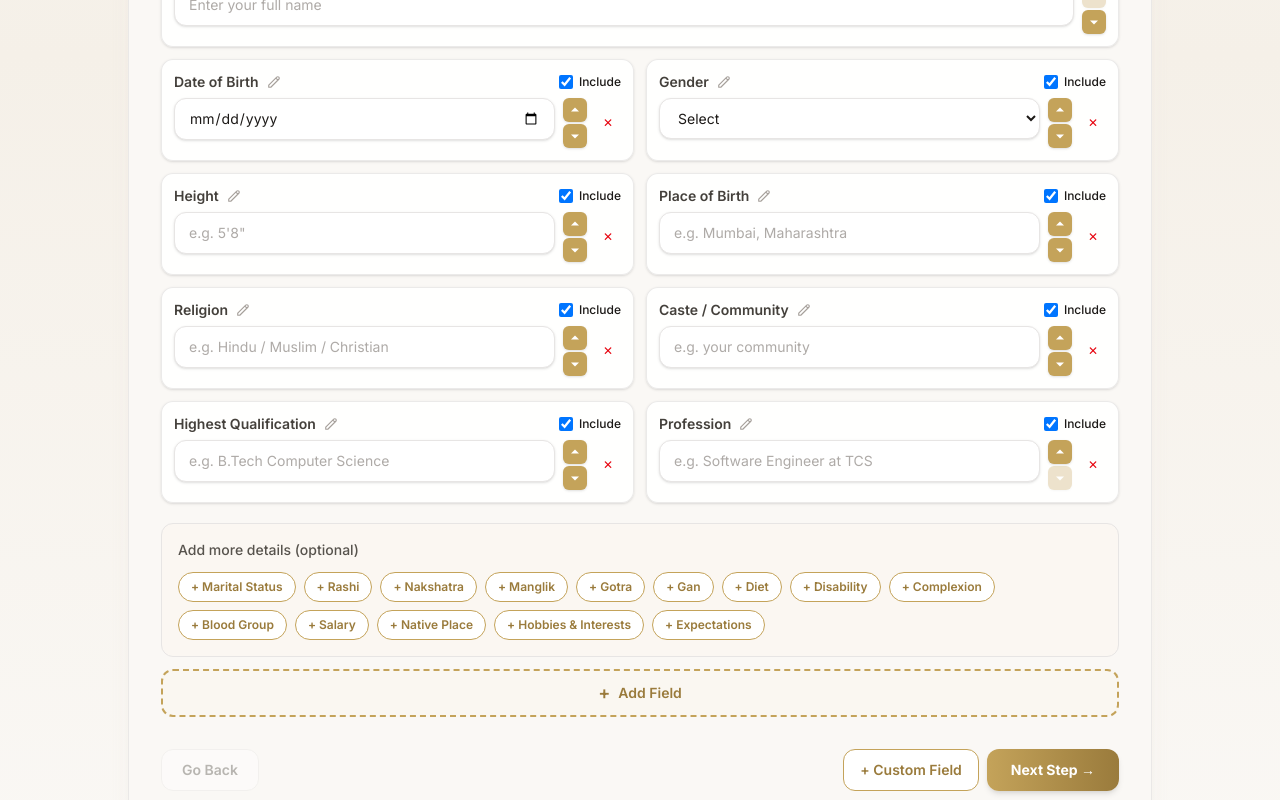
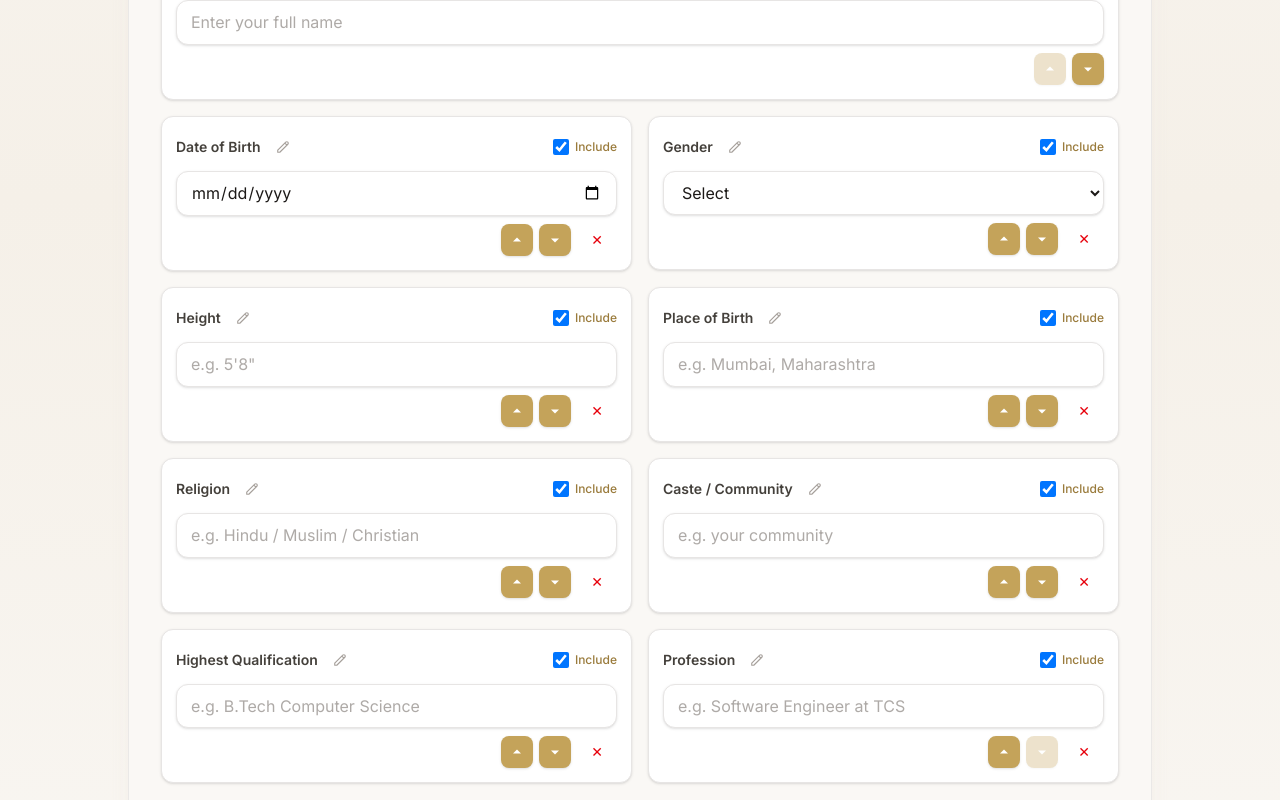
Before and after one commit to Dhaval250/bio-data-website, a Next.js app: page / in a window 1280 px wide. Shown: the part 1380-2180 px from the top of the page. Built offline with nearby package versions, Linux system fonts and the light colour scheme.

Commit message:
responsive

```diff
--- a/src/app/globals.css
+++ b/src/app/globals.css
@@ -79,6 +79,24 @@
   html { scroll-behavior: auto; }
 }
 
+
+/* Mobile / Lighthouse */
+img, video, svg {
+  max-width: 100%;
+  height: auto;
+}
+button, a, [role="button"] {
+  -webkit-tap-highlight-color: transparent;
+}
+input, select, textarea {
+  font-size: 16px; /* prevent iOS zoom */
+}
+@media (min-width: 640px) {
+  input, select, textarea {
+    font-size: inherit;
+  }
+}
+
 @media print {
   @page { size: A4 portrait; margin: 0; }
   html, body {
--- a/src/app/layout.tsx
+++ b/src/app/layout.tsx
@@ -37,7 +37,9 @@
 export const viewport: Viewport = {
   width: "device-width",
   initialScale: 1,
+  maximumScale: 5,
   themeColor: "#c4a35a",
+  viewportFit: "cover",
 };
 
 export default function RootLayout({
--- a/src/app/page.tsx
+++ b/src/app/page.tsx
@@ -2,7 +2,7 @@
 import BiodataForm from "@/components/BiodataForm";
 import TemplateGallery from "@/components/TemplateGallery";
 
-const shell = "mx-auto w-full max-w-[1400px] px-4 sm:px-6 lg:px-10";
+const shell = "mx-auto w-full max-w-[1400px] px-3 sm:px-6 lg:px-10";
 
 const HOW_STEPS = [
   {
--- a/src/components/BiodataForm.tsx
+++ b/src/components/BiodataForm.tsx
@@ -51,7 +51,7 @@
 ] as const;
 
 const fieldClass =
-  "w-full rounded-xl border border-[#e7e5e4] bg-white px-3.5 py-2.5 text-sm text-[#1c1917] shadow-sm outline-none transition placeholder:text-[#78716c]/60 focus:border-[#c4a35a] focus:ring-2 focus:ring-[#c4a35a]/25";
+  "w-full min-h-[44px] rounded-xl border border-[#e7e5e4] bg-white px-3.5 py-2.5 text-base text-[#1c1917] shadow-sm outline-none transition placeholder:text-[#78716c]/60 focus:border-[#c4a35a] focus:ring-2 focus:ring-[#c4a35a]/25 sm:text-sm touch-manipulation";
 
 function makeId() {
   return `f-${Date.now()}-${Math.random().toString(36).slice(2, 7)}`;
@@ -191,14 +191,18 @@
     }
   };
 
+  const btnMove =
+    "inline-flex h-10 w-10 shrink-0 items-center justify-center rounded-lg bg-[#c4a35a] text-white shadow-sm transition hover:bg-[#9a7b3c] disabled:opacity-30 touch-manipulation sm:h-8 sm:w-8";
+
   return (
-    <div className="rounded-xl border border-[#e7e5e4]/80 bg-white/90 p-3 shadow-sm">
-      <div className="mb-1.5 flex flex-wrap items-center justify-between gap-2">
+    <div className="rounded-xl border border-[#e7e5e4] bg-white p-3 shadow-sm sm:p-3.5">
+      {/* Label + Include */}
+      <div className="mb-2 flex items-center justify-between gap-2">
         <div className="flex min-w-0 flex-1 items-center gap-1.5">
           {editingLabel ? (
             <input
               autoFocus
-              className="min-w-0 flex-1 rounded-lg border border-[#c4a35a] bg-white px-2 py-1 text-sm font-semibold text-stone-800 outline-none focus:ring-2 focus:ring-[#e7e5e4]"
+              className="min-w-0 flex-1 rounded-lg border border-[#c4a35a] bg-white px-2 py-1.5 text-base font-semibold text-stone-800 outline-none focus:ring-2 focus:ring-[#e7e5e4] sm:text-sm"
               value={field.label}
               onChange={(e) => onChange(field.id, { label: e.target.value })}
               onBlur={() => setEditingLabel(false)}
@@ -206,7 +210,7 @@
             />
           ) : (
             <>
-              <span className="text-sm font-semibold text-stone-700">
+              <span className="truncate text-sm font-semibold text-stone-700">
                 {field.label}
                 {field.required && <span className="text-[#c4a35a]"> *</span>}
               </span>
@@ -214,30 +218,31 @@
                 type="button"
                 title="Edit label"
                 onClick={() => setEditingLabel(true)}
-                className="rounded p-0.5 text-stone-400 hover:bg-[#faf6eb] hover:text-[#c4a35a]"
+                className="inline-flex h-8 w-8 shrink-0 items-center justify-center rounded-md text-stone-400 touch-manipulation hover:bg-[#faf6eb] hover:text-[#c4a35a]"
               >
                 <svg className="h-3.5 w-3.5" fill="none" viewBox="0 0 24 24" stroke="currentColor" strokeWidth={2}>
                   <path strokeLinecap="round" strokeLinejoin="round" d="M15.232 5.232l3.536 3.536m-2.036-5.036a2.5 2.5 0 113.536 3.536L6.5 21.036H3v-3.572L16.732 3.732z" />
                 </svg>
               </button>
               {translating && (
-                <span className="text-[10px] font-medium text-[#1c1917]">…</span>
+                <span className="text-[10px] font-medium text-[#9a7b3c]">…</span>
               )}
             </>
           )}
         </div>
-        <label className="flex shrink-0 cursor-pointer items-center gap-1.5 text-xs font-medium text-[#1c1917]">
+        <label className="flex shrink-0 cursor-pointer items-center gap-1.5 text-xs font-medium text-[#9a7b3c] touch-manipulation">
           <input
             type="checkbox"
             checked={field.include}
             onChange={(e) => onChange(field.id, { include: e.target.checked })}
-            className="h-3.5 w-3.5 rounded border-[#c4a35a] text-[#c4a35a] focus:ring-[#c4a35a]"
+            className="h-4 w-4 rounded border-[#c4a35a] text-[#c4a35a] focus:ring-[#c4a35a]"
           />
-          {includeText}
+          <span className="hidden xs:inline sm:inline">{includeText}</span>
         </label>
       </div>
-      <div className="flex items-stretch gap-2">
-        <div className="min-w-0 flex-1">
+
+      {/* Input — full width, never squeezed by side buttons */}
+      <div className="w-full min-w-0">
         {field.type === "select" ? (
           <select
             className={fieldClass}
@@ -260,7 +265,7 @@
           </select>
         ) : field.type === "textarea" ? (
           <textarea
-              className={cn(fieldClass, "min-h-[72px] resize-y")}
+            className={cn(fieldClass, "min-h-[88px] resize-y")}
             value={field.value}
             onChange={(e) => onChange(field.id, { value: e.target.value })}
             onBlur={() => void tryAutoTranslate()}
@@ -278,13 +283,16 @@
           />
         )}
       </div>
-        <div className="flex flex-col justify-center gap-0.5">
+
+      {/* Actions under input — roomy on mobile, compact on desktop */}
+      <div className="mt-2 flex items-center justify-end gap-1.5">
         <button
           type="button"
           disabled={isFirst}
           onClick={() => onMove(field.id, -1)}
-            className="rounded-md bg-[#c4a35a] p-1 text-white shadow-sm disabled:opacity-30 hover:bg-[#9a7b3c]"
+          className={btnMove}
           title="Move up"
+          aria-label="Move field up"
         >
           <svg className="h-4 w-4" fill="currentColor" viewBox="0 0 20 20">
             <path d="M5 12l5-5 5 5H5z" />
@@ -294,20 +302,21 @@
           type="button"
           disabled={isLast}
           onClick={() => onMove(field.id, 1)}
-            className="rounded-md bg-[#c4a35a] p-1 text-white shadow-sm disabled:opacity-30 hover:bg-[#9a7b3c]"
+          className={btnMove}
           title="Move down"
+          aria-label="Move field down"
         >
           <svg className="h-4 w-4" fill="currentColor" viewBox="0 0 20 20">
             <path d="M5 8l5 5 5-5H5z" />
           </svg>
         </button>
-        </div>
         {onRemove && (
           <button
             type="button"
             onClick={() => onRemove(field.id)}
-            className="self-center rounded-md px-2 py-1 text-xs font-medium text-red-600 hover:bg-red-50"
+            className="inline-flex h-10 min-w-[40px] items-center justify-center rounded-lg px-2 text-sm font-medium text-red-600 touch-manipulation hover:bg-red-50 sm:h-8"
             title="Remove field"
+            aria-label="Remove field"
           >
             ✕
           </button>
@@ -615,7 +624,7 @@
   }, [showPreview, data, buildDataFromFields]);
 
   return (
-    <div className="mx-auto w-full max-w-5xl">
+    <div className="mx-auto w-full max-w-5xl px-0">
       {!showPreview && (
         <div className="mb-6 flex flex-wrap items-center justify-center gap-2 sm:mb-8">
           {STEP_KEYS.map((key, i) => (
@@ -642,7 +651,7 @@
         <div className="overflow-hidden rounded-2xl border border-[#e7e5e4]/80 bg-[#faf8f5] shadow-xl shadow-[#f0ebe3]/40">
           <div className="h-1 bg-gradient-to-r from-[#c4a35a] via-[#c4a35a] to-[#c4a35a]" />
 
-          <div className="p-5 sm:p-8">
+          <div className="p-3 sm:p-6 lg:p-8">
             {step === 0 && (
               <div className="mb-6 space-y-5">
                 {/* Languages */}
@@ -757,10 +766,10 @@
 
               <div
                 className={cn(
-                  "grid gap-3",
+                  "grid gap-3 sm:gap-4",
                   currentSection === "contact"
                     ? "grid-cols-1"
-                    : "grid-cols-1 md:grid-cols-2"
+                    : "grid-cols-1 lg:grid-cols-2"
                 )}
               >
                 {currentFields.map((f, idx) => (
@@ -848,27 +857,27 @@
               <p className="mt-4 rounded-lg bg-red-50 px-3 py-2 text-sm text-red-700">{error}</p>
             )}
 
-            <div className="mt-8 flex flex-wrap items-center justify-between gap-3">
+            <div className="mt-6 flex flex-col gap-2 sm:mt-8 sm:flex-row sm:flex-wrap sm:items-center sm:justify-between sm:gap-3">
               <button
                 type="button"
                 onClick={prev}
                 disabled={step === 0}
-                className="rounded-xl border border-stone-200 bg-white px-5 py-2.5 text-sm font-semibold text-stone-600 disabled:opacity-40 hover:bg-stone-50"
+                className="order-3 min-h-[44px] w-full rounded-xl border border-stone-200 bg-white px-5 py-2.5 text-sm font-semibold text-stone-600 touch-manipulation disabled:opacity-40 hover:bg-stone-50 sm:order-1 sm:w-auto"
               >
                 {t(lang, "goBack")}
               </button>
-              <div className="flex flex-wrap gap-2">
+              <div className="order-1 flex w-full flex-col gap-2 sm:order-2 sm:w-auto sm:flex-row sm:flex-wrap">
                 <button
                   type="button"
                   onClick={() => addField(currentSection)}
-                  className="rounded-xl border border-[#c4a35a] bg-white px-4 py-2.5 text-sm font-semibold text-[#9a7b3c] hover:bg-[#faf6eb]"
+                  className="min-h-[44px] w-full rounded-xl border border-[#c4a35a] bg-white px-4 py-2.5 text-sm font-semibold text-[#9a7b3c] touch-manipulation hover:bg-[#faf6eb] sm:w-auto"
                 >
                   {t(lang, "customField")}
                 </button>
                 <button
                   type="button"
                   onClick={next}
-                  className="rounded-xl bg-gradient-to-r from-[#c4a35a] to-[#9a7b3c] px-6 py-2.5 text-sm font-bold text-white shadow-md hover:from-[#9a7b3c] hover:to-[#c4a35a]"
+                  className="min-h-[48px] w-full rounded-xl bg-gradient-to-r from-[#c4a35a] to-[#9a7b3c] px-6 py-3 text-sm font-bold text-white shadow-md touch-manipulation hover:from-[#9a7b3c] hover:to-[#c4a35a] sm:w-auto sm:py-2.5"
                 >
                   {step < 2 ? t(lang, "nextStep") : t(lang, "previewBiodata")}
                 </button>
--- a/src/components/Header.tsx
+++ b/src/components/Header.tsx
@@ -5,7 +5,7 @@
 export default function Header() {
   return (
     <header className="sticky top-0 z-50 w-full border-b border-stone-200/80 bg-[#faf8f5]/95 backdrop-blur-md">
-      <div className="mx-auto flex h-14 w-full max-w-[1400px] items-center justify-between px-4 sm:px-6 lg:px-10">
+      <div className="mx-auto flex h-12 w-full max-w-[1400px] items-center justify-between gap-2 px-3 sm:h-14 sm:px-6 lg:px-10">
         <Link
           href="/"
           className="flex items-center gap-2.5 font-semibold tracking-tight text-[#1c1917]"
@@ -14,7 +14,7 @@
           <span className="flex h-7 w-7 items-center justify-center rounded-md bg-gradient-to-br from-[#c4a35a] to-[#9a7b3c] text-[10px] font-bold text-white shadow-sm">
             BD
           </span>
-          <span className="text-[15px]">
+          <span className="truncate text-sm sm:text-[15px]">
             Free<span className="text-[#c4a35a]">Biodata</span>Maker
           </span>
         </Link>
@@ -36,7 +36,7 @@
 
         <a
           href="#create"
-          className="rounded-full bg-[#1c1917] px-4 py-1.5 text-sm font-semibold text-[#e8d5a3] shadow-sm transition hover:bg-[#0c0a09]"
+          className="shrink-0 rounded-full bg-[#1c1917] px-3 py-1.5 text-xs font-semibold text-[#e8d5a3] shadow-sm transition hover:bg-[#0c0a09] sm:px-4 sm:text-sm"
         >
           Create
         </a>
--- a/src/components/TemplateGallery.tsx
+++ b/src/components/TemplateGallery.tsx
@@ -7,7 +7,7 @@
   const [broken, setBroken] = useState<Record<string, boolean>>({});
 
   return (
-    <div className="mt-8 grid grid-cols-2 gap-3 sm:grid-cols-3 md:grid-cols-4 lg:grid-cols-5">
+    <div className="mt-8 grid grid-cols-1 gap-3 sm:grid-cols-2 md:grid-cols-3 lg:grid-cols-4">
       {TEMPLATES.map((t) => {
         const showImg = !broken[t.id];
         return (
--- a/src/components/TemplateSelector.tsx
+++ b/src/components/TemplateSelector.tsx
@@ -24,7 +24,7 @@
         </p>
       </div>
 
-      <div className="grid grid-cols-2 gap-3 sm:grid-cols-3 md:grid-cols-4 lg:grid-cols-5">
+      <div className="grid grid-cols-1 gap-3 sm:grid-cols-2 md:grid-cols-3">
         {TEMPLATES.map((t) => {
           const isSelected = selectedId === t.id;
           const showImg = !broken[t.id];
```
Also changed, not shown: src/components/BiodataPreview.tsx (+4 -4 lines). Lines whose indentation alone changed are shown as unchanged.
